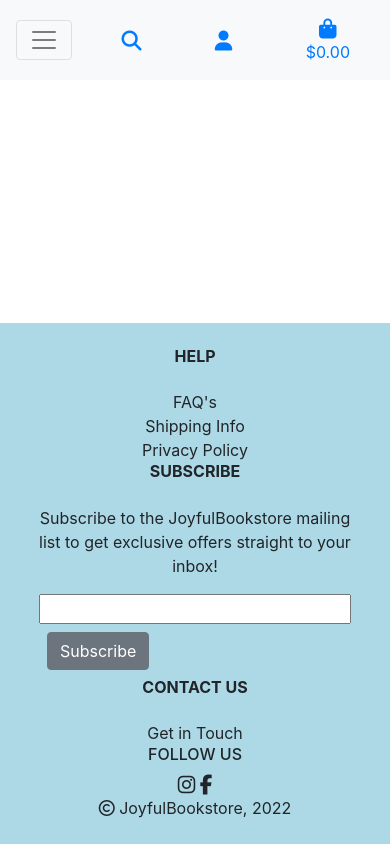
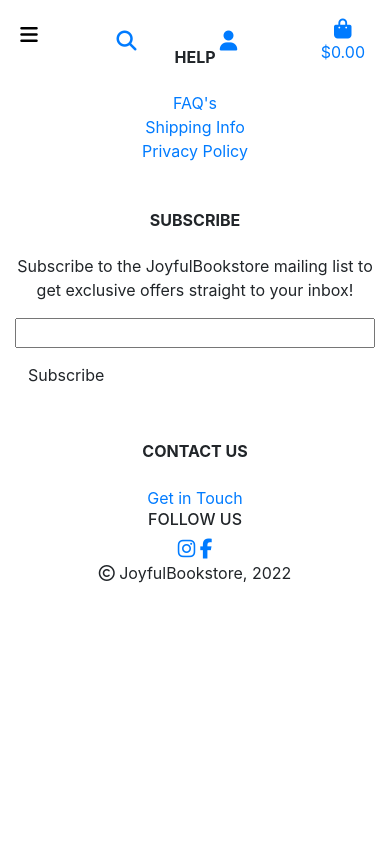
Before and after one commit to Iris-Smok/JoyfulBookstore-PP5, a Django app: page / in a window 390 px wide. Run offline with Django 3.2, Linux system fonts and the light colour scheme; some libraries are stand-ins or nearby versions.

Commit message:
Create base temaplate, navbar and footer

```diff
--- a/templates/base.html
+++ b/templates/base.html
@@ -16,6 +16,7 @@
     <!-- Bootstrap CSS  -->
     <link rel="stylesheet" href="https://cdn.jsdelivr.net/npm/bootstrap@4.6.1/dist/css/bootstrap.min.css"
         integrity="sha384-zCbKRCUGaJDkqS1kPbPd7TveP5iyJE0EjAuZQTgFLD2ylzuqKfdKlfG/eSrtxUkn" crossorigin="anonymous">
+    <link rel="stylesheet" href="{% static 'css/base.css' %}">
     {% endblock %}
 
     {% block extra_css %}
@@ -46,17 +47,15 @@
 
 
 <body>
-    <header class="container-fluid fixed-top">
-        <nav class="navbar navbar-expand-lg navbar-light bg-light d-none d-lg-flex">
+    <header class="container-fluid p-0 fixed-top">
+        <nav class="navbar navbar-expand-lg d-none d-lg-flex">
             <!-- LOGO -->
-            <a class="navbar-brand" href="#">JOYFULBOOKSTORE</a>
-            <button class="navbar-toggler" type="button" data-toggle="collapse" data-target="#navbarSupportedContent"
-                aria-controls="navbarSupportedContent" aria-expanded="false" aria-label="Toggle navigation">
-                <span class="navbar-toggler-icon"></span>
-            </button>
+            <a class="navbar-brand" href="#">
+                <img src="../media/logo_image22.png" alt="JoyfulBookstore logo">
+            </a>
 
             <!-- LINKS -->
-            <div class="collapse navbar-collapse" id="navbarSupportedContent">
+            <div class="nav-bar-links mx-3">
                 <ul class="navbar-nav m-auto">
                     <li class="nav-item">
                         <a class="nav-link" href="#">Home</a>
@@ -93,7 +92,7 @@
 
                 <!-- ICONS -->
                 <div class="list-inline-item ">
-                    <a class="nav-link d-block text-reset" href="#" id="search-icon" data-toggle="dropdown"
+                    <a class="nav-link d-block pt-4" href="#" id="search-icon" data-toggle="dropdown"
                         aria-haspopup="true" aria-expanded="false" aria-label="Search">
                         <div class="text-center">
                             <div><i class="fas fa-search fa-lg"></i></div>
@@ -119,7 +118,7 @@
 
 
                 <div class="list-inline-item  dropdown">
-                    <a class="nav-link d-block text-reset" href="#" id="mob-account-menu" data-toggle="dropdown"
+                    <a class="nav-link d-block pt-4" href="#" id="mob-account-menu" data-toggle="dropdown"
                         aria-haspopup="true" aria-expanded="false"
                         aria-label="{% if request.user.is_authenticated %}My Account{% else %}Sign in or sign up{% endif %}">
                         <div class="text-center">
@@ -143,7 +142,7 @@
 
                 <!-- Cart nav link that dynamically displays the cart count and total-->
                 <div class="list-inline-item">
-                    <a class="nav-link d-block text-reset" href="#"
+                    <a class="nav-link d-block pt-4" href="#"
                         title="{% if grand_total %}Your cart grand total is {{ grand_total }}{% else %}Your cart is empty{% endif %}"
                         aria-label="cart">
                         <div class="text-center">
@@ -164,15 +163,15 @@
         </nav>
 
         <div class="row">
-            <nav class="navbar navbar-expand-lg navbar-light bg-light w-100">
+            <nav class="navbar d-lg-none w-100">
                 <button class="navbar-toggler" type="button" data-toggle="collapse" data-target="#main-nav"
                     aria-controls="main-nav" aria-expanded="false" aria-label="Toggle navigation">
-                    <span class="navbar-toggler-icon"></span>
+                    <span class="navbar-toggler-icon"><i class="fas fa-bars" aria-hidden="true"></i></span>
                 </button>
                 {% include 'includes/mobile-nav.html' %}
                 {% include 'includes/main-nav.html' %}
             </nav>
-        </div>
+
     </header>
 
     {% block page_header %}
@@ -181,46 +180,48 @@
     {% block content %}
     {% endblock %}
 
-    <footer class="fixed-bottom w-100 m-auto text-center p-4" style="background-color: lightblue;">
+    <footer class="w-100 m-auto text-center pb-4">
         <div class="container-fluid">
             <div class="row">
                 <div class=" col-sm-12 col-md-4">
                     <!-- Help Section -->
-                    <div class="footer-header">
+                    <div class="footer-header mt-5">
                         <h6 class="text-uppercase mb-4"><strong>Help</strong></h6>
                     </div>
-                    <div><a href="#" class="text-reset">FAQ's</a>
+                    <div><a href="#" class="footer-link">FAQ's</a>
                     </div>
-                    <div><a href="#" class="text-reset">Shipping Info</a>
+                    <div><a href="#" class="footer-link">Shipping Info</a>
                     </div>
-                    <div><a href="#" class="text-reset"> Privacy Policy</a>
+                    <div><a href="#" class="footer-link"> Privacy Policy</a>
                     </div>
                 </div>
                 <div class="col-sm-12 col-md-4">
                     <!-- Subscribe -->
-                    <div class="footer-header">
+                    <div class="footer-header mt-5">
                         <h6 class="text-uppercase mb-4"><strong>Subscribe</strong></h6>
+                    </div>
                     <p>Subscribe to the JoyfulBookstore mailing list to get exclusive offers straight to
                         your inbox!</p>
                     <form action="#" method="POST">
                         {% csrf_token %}
                         <input type="text" class="d-block w-100">
-                            <input type="submit" class=" btn-secondary submit btn m-2 d-block" value="Subscribe">
+                        <input type="submit" class=" btn-style submit btn mt-2 d-block" value="Subscribe">
                     </form>
-                    </div>
+
                 </div>
                 <div class="col-sm-12 col-md-4">
-                    <div class="footer-header">
+                    <div class="footer-header mt-5">
                         <!-- Contact Us Section -->
                         <h6 class="text-uppercase mb-4"><strong>Contact Us</strong></h6>
+                    </div>
                     <div>
-                            <a href="#" class="footer-links text-reset">Get in Touch</a>
+                        <a href="#" class="footer-link">Get in Touch</a>
                     </div>
                     <h6 class="text-uppercase">Follow Us</h6>
-                        <a href="#" target="_blank" rel="noopener" class="text-reset">
+                    <a href="#" target="_blank" rel="noopener" class="footer-link">
                         <i class="fa-brands fa-instagram footer-links fa-lg"></i>
                     </a>
-                        <a href="#" target="_blank" rel="noopener" class="text-reset">
+                    <a href="#" target="_blank" rel="noopener" class="footer-link">
                         <i class="fa-brands fa-facebook-f fa-lg"></i>
                     </a>
                     <div>
@@ -230,14 +231,13 @@
                             <p class="d-inline">JoyfulBookstore, 2022</p>
                         </div>
                     </div>
-                    </div>
+
                 </div>
             </div>
         </div>
     </footer>
     {% block postloadjs %}
     {% endblock %}
-
 </body>
 
 </html>
```
Lines whose indentation alone changed are shown as unchanged.
